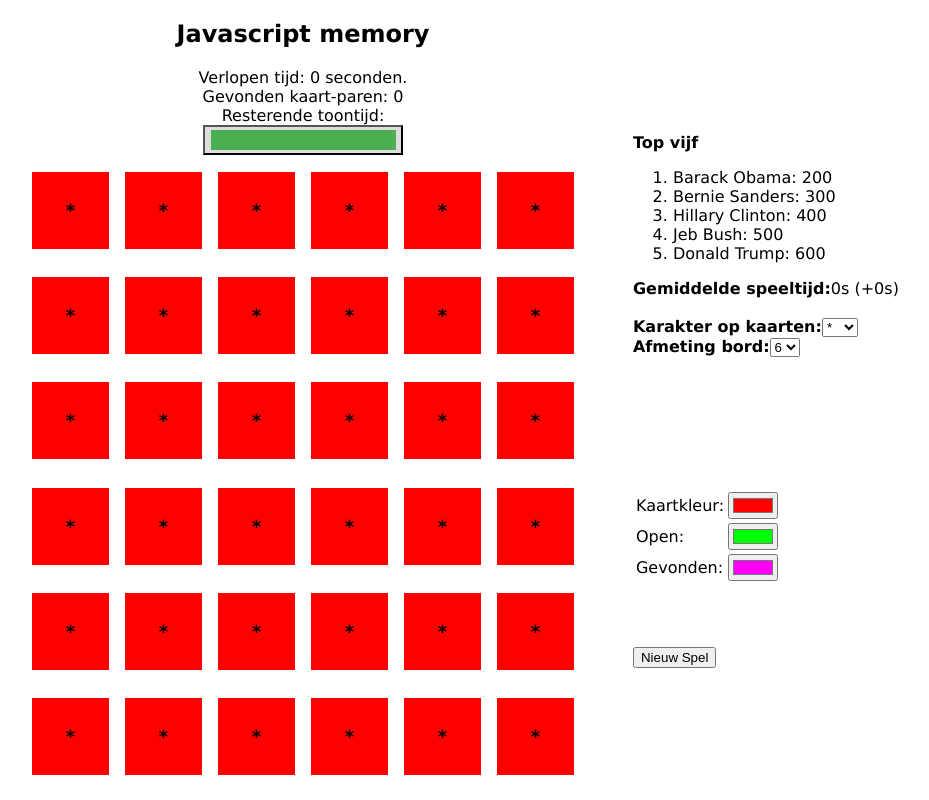
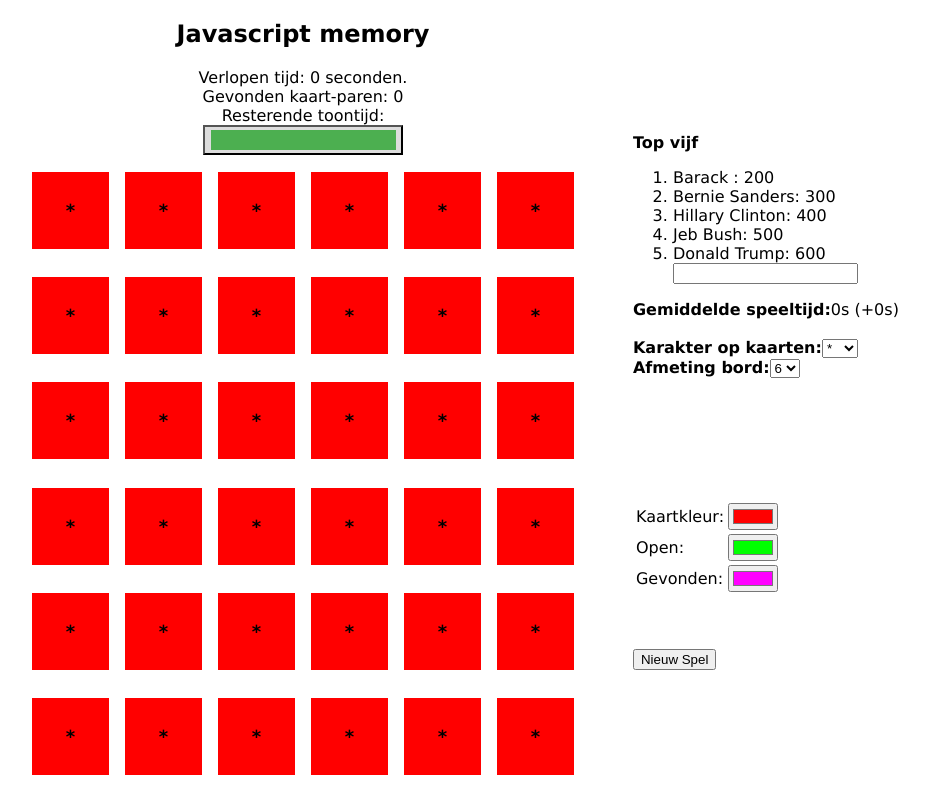
Before and after one commit to mikec655/PracticumWMS, an Angular app in the folder memory/: page / in a window 1280 px wide. Shown: the whole page, without its empty margins (281-1210 px from the left). Built offline with nearby package versions, Linux system fonts and the light colour scheme.

Commit message:
topscore update methode + service

```diff
--- a/memory/src/app/board/card/card.component.ts
+++ b/memory/src/app/board/card/card.component.ts
@@ -1,5 +1,6 @@
 import { Component, OnInit, Input, Output, EventEmitter } from '@angular/core';
-import { ColorService } from 'src/app/color.service';import { Subscription } from 'rxjs';
+import { ColorService } from 'src/app/color.service';
+import { Subscription } from 'rxjs';
 ;
 
 @Component({
@@ -25,6 +26,7 @@ export class CardComponent implements OnInit {
   @Output() cardClicked: EventEmitter<string> = new EventEmitter();
 
   constructor(private colorService:ColorService) {
+
     this.inactiveColorSubscription = colorService.inactiveColorChange.subscribe((color) => {
       this.inactiveColor = color;
     });
--- a/memory/src/app/score.service.ts
+++ b/memory/src/app/score.service.ts
@@ -1,9 +1,32 @@
-import { Injectable } from '@angular/core';
+import { Injectable, OnInit } from '@angular/core';
+import { Subject } from 'rxjs';
+import {topScore} from './side-bar/top-five/top-five.component';
 
 @Injectable({
-  providedIn: 'root'
+  providedIn: 'root',
 })
+
+
 export class ScoreService {
 
-  constructor() { }
+  //changeScore:Subject<{}> = new Subject<{}>();
+  //changeScore:Subject<string> = new Subject<string>();
+
+  changeTopScore:Subject<topScore> = new Subject<topScore>();
+
+
+  constructor() {
+  }
+
+  // scorechanged(input:string){
+  //   console.log("scoreservice scorechanged aangroepen: " + input);
+  //   this.changeScore.next(input);
+  // }
+
+
+  topScorechanged(naam:string, score:number){
+    console.log("scoreservice scorechanged aangroepen: " + naam + " "+ score);
+    var newscore : topScore ={name:naam, time:score}
+    this.changeTopScore.next(newscore);
+  }
 }
--- a/memory/src/app/side-bar/top-five/top-five.component.html
+++ b/memory/src/app/side-bar/top-five/top-five.component.html
@@ -1,4 +1,7 @@
 <b>Top vijf</b>
 <ol id="topscores">
   <li *ngFor="let score of topScores">{{ score.name }}: {{ score.time }}</li>
+
+    <input type="input" (change)="onScoreChange($event)" value="" />
+
 </ol>
--- a/memory/src/app/side-bar/top-five/top-five.component.ts
+++ b/memory/src/app/side-bar/top-five/top-five.component.ts
@@ -1,27 +1,61 @@
 import { Component, OnInit } from '@angular/core';
+import { ScoreService } from '../../score.service';
+import { Subscription } from 'rxjs';
 
 @Component({
   selector: 'app-top-five',
   templateUrl: './top-five.component.html',
-  styleUrls: ['./top-five.component.css']
+  styleUrls: ['./top-five.component.css'],
+  providers: [ScoreService]
 })
 export class TopFiveComponent implements OnInit {
+
   topScores:Array<topScore> = [
-    {name:"Barack Obama", time:200},
+    {name:"Barack ", time:200},
     {name:"Bernie Sanders", time:300},
     {name:"Hillary Clinton", time:400},
     {name:"Jeb Bush", time:500},
     {name:"Donald Trump", time:600}
   ]
 
-  constructor() {}
+  constructor(private scoreService:ScoreService) {
+    // this.updateScore = scoreService.changeScore.subscribe((input) => {
+    //                        this.addscore(input, 0);
+    //                      });
+   this.updateTopScore = scoreService.changeTopScore.subscribe((input) => {
+                          this.addscore(input.name, input.time);
+                        });
+  }
+
+  updateScore:Subscription;
+
+  updateTopScore:Subscription;
+
+ // voor test deze komt van de twee toegevoegde input fields, dit zou vanuit een andere klasse moeten.
+  onScoreChange(e:Event) {
+    var inpp:string = (<HTMLInputElement>e.target).value;
+    var num:number = +inpp;
+    console.log("onscoreChange: "+ inpp);
+    this.scoreService.topScorechanged("mark", num);
+  }
 
   ngOnInit() {
   }
 
+ addscore(inputname:string, inputtime:number){
+
+     console.log("addscore aangroepen: " + inputname + " + " + inputtime);
+      const newscore : topScore ={name: inputname, time: inputtime}
+      this.topScores.push(newscore)
+  }
 }
 
-interface topScore {
+export interface topScore {
   name:string
   time:number
 }
+
+// export function addscore(inputname,inputtime){
+//       const newscore : topScore ={name: inputname, time: inputtime}
+//       this.topScores.push(newscore)
+// }
```
Also changed, not shown: memory/src/app/color.service.ts (+7 -0 lines).
